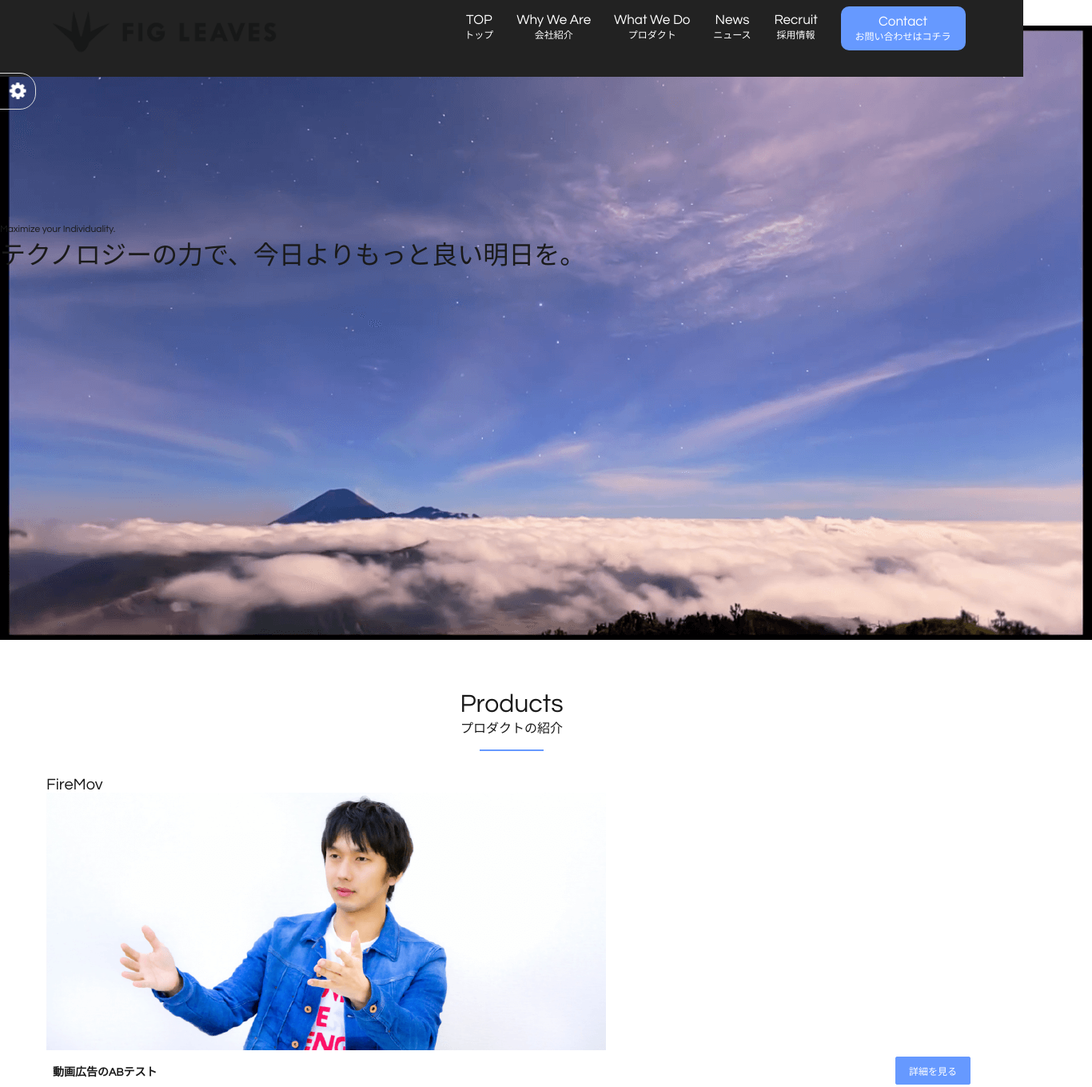
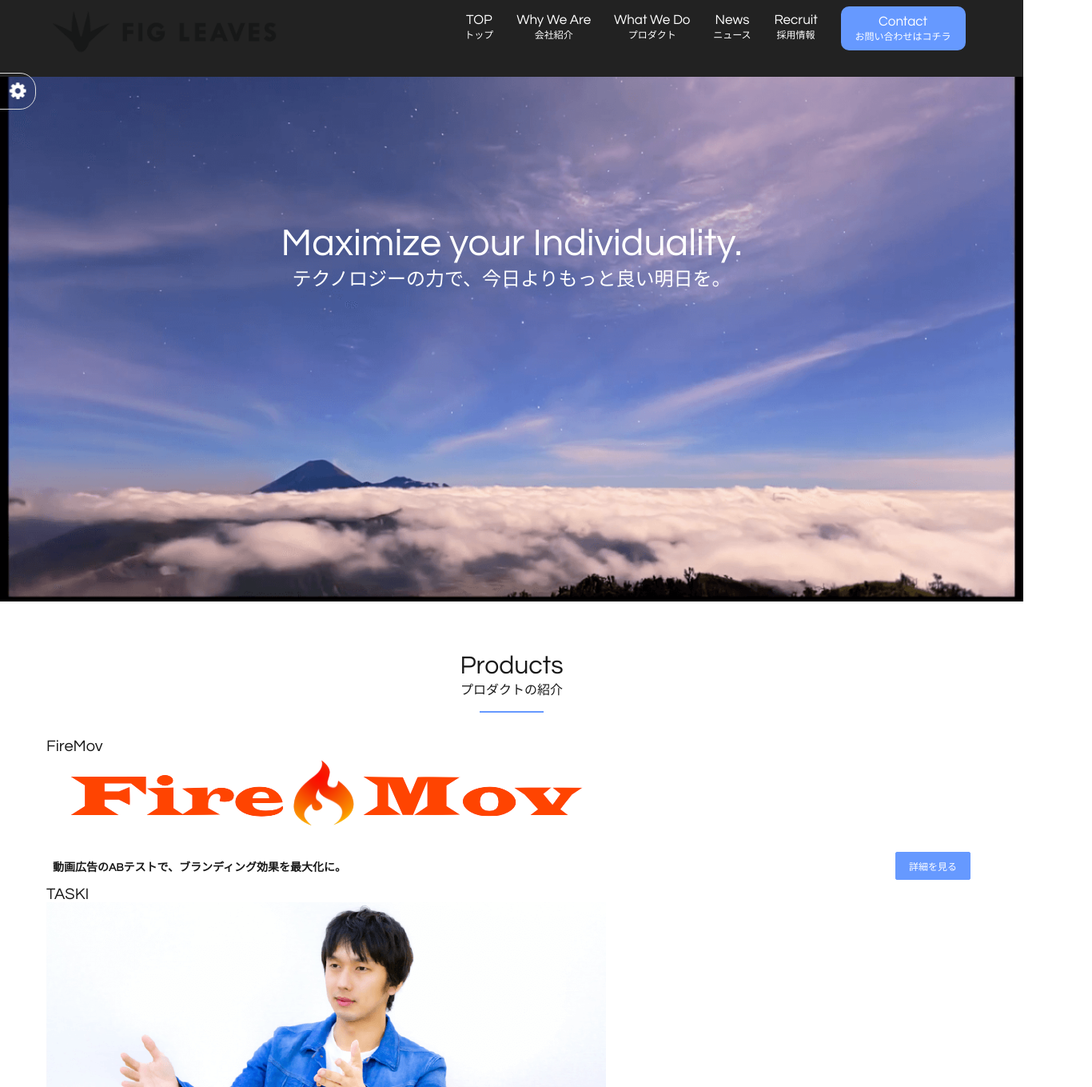
Before and after one commit to YoshuaDKishi/figleaves, a plain HTML site: page product.html in a window 1280 px wide. Shown: the top 1359 px of the page at 80% size, 1366 px wide, since content can reach past the window. Drawn offline with nearby package versions, Linux system fonts and the light colour scheme; some packages are replaced by stand-ins of ours; a script that the page names is missing.

Commit message:
change product

```diff
--- a/css/product.css
+++ b/css/product.css
@@ -1 +1,24 @@
-product.css
+.aboutImg{
+	width: 100%;
+
+}
+
+.first_view_text{
+	position: absolute;
+	top: 35%;
+	margin: 0 auto;
+	width: 100%;
+	text-align: center;
+}
+
+.first_view_text h1{
+	font-size: 48px;
+	font-weight: normal;
+	color: white;
+}
+
+.first_view_text h2{
+	font-size: 24px;
+	font-weight: normal;
+	color: #fff;
+}
--- a/product.css
+++ /dev/null
@@ -1,30 +0,0 @@
-.staff_list li{
-    list-style-type: none;
-    display: inline-block;
-    width: 33%;
-    padding: 0 1rem;
-    vertical-align: top;
-    box-sizing: border-box;
-}
-
-.staff_list_inner{
-	background: #fff;
-	border: 2px solid #e6e6e6;
-	position: relative;
-}
-
-.product_inner{
-	 background: #fff;
-	border: 2px solid #e6e6e6;
-	position: relative;
-}
-
-
-.product_inner_content{
-	list-style-type: none;
-    display: inline-block;
-    width: 33%;
-    padding: 0 1rem;
-    vertical-align: top;
-    box-sizing: border-box;
-}
--- a/product.html
+++ b/product.html
@@ -190,20 +190,9 @@
 								<div class="moviead">
 										<h5>FireMov</h5>
 								</div><!-- .moviead -->
-								<img src="images/thumbnail1.png" alt="">
+								<img src="images/firemovlogo.png">
 								<div class="list_bottom">
-									<p>動画広告のABテスト</p>
-									<a href="interview1.html">詳細を見る</a>
-									<div style="clear: both;"></div>
-								</div><!-- .list_bottom -->
-							</div>
-							<div class="product_inner_content">
-								<div class="influencer">
-									<h5>Influencer Marketing</h5>
-								</div>
-								<img src="images/thumbnail1.png" alt="">
-								<div class="list_bottom">
-									<p>主婦特化のインフルエンサーネットワーク</p>
+									<p>動画広告のABテストで、ブランディング効果を最大化に。</p>
 									<a href="interview1.html">詳細を見る</a>
 									<div style="clear: both;"></div>
 								</div><!-- .list_bottom -->
@@ -252,6 +241,17 @@
 									<div style="clear: both;"></div>
 								</div><!-- .list_bottom -->
 							</div>
+							<div class="product_inner_content">
+								<div class="influencer">
+									<h5>Influencer Marketing</h5>
+								</div>
+								<img src="images/thumbnail1.png" alt="">
+								<div class="list_bottom">
+									<p>主婦特化のインフルエンサーネットワーク</p>
+									<a href="interview1.html">詳細を見る</a>
+									<div style="clear: both;"></div>
+								</div><!-- .list_bottom -->
+							</div>
 						</div><!-- .prodct_inner -->
 				</div><!-- .inner -->
 			</section>
```
Also changed, not shown: images/firemovlogo.png (added).
